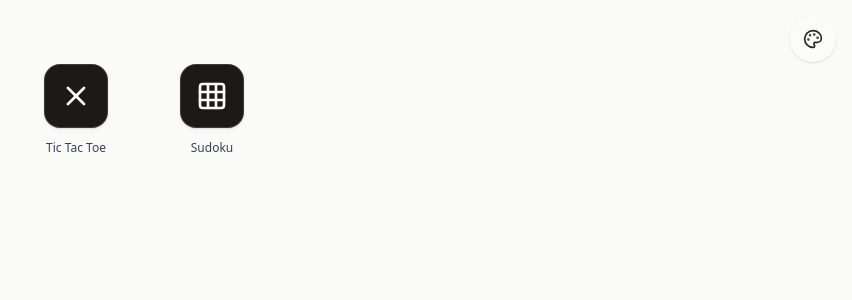
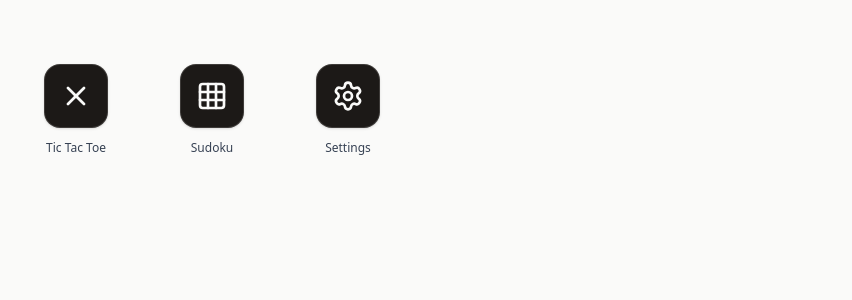
Before and after one commit to aaronang/cursor-mobile, a React (Vite) app: page / in a window 1280 px wide. Shown: the top 300 px of the page, without its empty margins (428-1280 px from the left). Built offline with nearby package versions, Linux system fonts and the light colour scheme.

Commit message:
Add Settings page for wallpaper customization
Co-authored-by: awz.ang <awz.ang@gmail.com>

```diff
--- a/src/App.tsx
+++ b/src/App.tsx
@@ -2,8 +2,9 @@ import { useState, useEffect } from "react"
 import { AppLauncher } from "./components/AppLauncher"
 import { TicTacToe } from "./components/TicTacToe"
 import { Sudoku } from "./components/Sudoku"
+import { Settings } from "./components/Settings"
 import type { Wallpaper } from "./components/WallpaperPicker"
-import { X, Grid3X3 } from "lucide-react"
+import { X, Grid3X3, Settings as SettingsIcon } from "lucide-react"
 
 export type App = {
   id: string
@@ -36,6 +37,13 @@ function App() {
       icon: <Grid3X3 className="w-8 h-8 text-stone-50" />,
       color: "bg-blue-500",
       component: Sudoku
+    },
+    {
+      id: "settings",
+      name: "Settings",
+      icon: <SettingsIcon className="w-8 h-8 text-stone-50" />,
+      color: "bg-blue-500",
+      component: () => <Settings currentWallpaper={currentWallpaper} onWallpaperChange={setCurrentWallpaper} />
     }
   ]
 
@@ -72,10 +80,6 @@ function App() {
     window.history.pushState({ app: appId }, '', newUrl)
   }
 
-  const handleWallpaperChange = (wallpaper: Wallpaper) => {
-    setCurrentWallpaper(wallpaper)
-  }
-
   if (currentApp) {
     const app = apps.find(a => a.id === currentApp)
     if (app) {
@@ -94,7 +98,6 @@ function App() {
         apps={apps}
         onAppOpen={handleAppOpen}
         currentWallpaper={currentWallpaper}
-        onWallpaperChange={handleWallpaperChange}
       />
     </div>
   )
--- a/src/components/AppLauncher.tsx
+++ b/src/components/AppLauncher.tsx
@@ -1,31 +1,15 @@
 import type { App } from "../App"
 import type { Wallpaper } from "./WallpaperPicker"
-import { Palette } from "lucide-react"
-import { useState } from "react"
-import { WallpaperPicker } from "./WallpaperPicker"
 
 interface AppLauncherProps {
   apps: App[]
   onAppOpen: (appId: string) => void
   currentWallpaper: Wallpaper
-  onWallpaperChange: (wallpaper: Wallpaper) => void
 }
 
-export function AppLauncher({ apps, onAppOpen, currentWallpaper, onWallpaperChange }: AppLauncherProps) {
-  const [isWallpaperPickerOpen, setIsWallpaperPickerOpen] = useState(false)
-
+export function AppLauncher({ apps, onAppOpen, currentWallpaper }: AppLauncherProps) {
   return (
     <div className={`min-h-screen p-4 ${currentWallpaper.className}`}>
-      {/* Wallpaper Button */}
-      <div className="absolute top-4 right-4">
-        <button
-          onClick={() => setIsWallpaperPickerOpen(true)}
-          className="p-3 rounded-full bg-white/20 backdrop-blur-sm border border-white/30 hover:bg-white/30 transition-all shadow-sm"
-        >
-          <Palette className="w-5 h-5 text-stone-800" />
-        </button>
-      </div>
-
       {/* App Grid */}
       <div className="grid grid-cols-3 gap-6 max-w-sm mx-auto pt-12">
         {apps.map((app) => (
@@ -43,14 +27,6 @@ export function AppLauncher({ apps, onAppOpen, currentWallpaper, onWallpaperChan
           </button>
         ))}
       </div>
-
-      {/* Wallpaper Picker */}
-      <WallpaperPicker
-        isOpen={isWallpaperPickerOpen}
-        onClose={() => setIsWallpaperPickerOpen(false)}
-        onWallpaperChange={onWallpaperChange}
-        currentWallpaper={currentWallpaper}
-      />
     </div>
   )
 }
--- /dev/null
+++ b/src/components/Settings.tsx
@@ -0,0 +1,138 @@
+import type { Wallpaper } from "./WallpaperPicker"
+
+interface SettingsProps {
+  currentWallpaper: Wallpaper
+  onWallpaperChange: (wallpaper: Wallpaper) => void
+}
+
+export function Settings({ currentWallpaper, onWallpaperChange }: SettingsProps) {
+  const wallpapers: Wallpaper[] = [
+    {
+      id: "stone-50",
+      name: "Light Stone",
+      className: "bg-stone-50",
+      preview: "bg-stone-50"
+    },
+    {
+      id: "stone-100",
+      name: "Warm Stone",
+      className: "bg-stone-100",
+      preview: "bg-stone-100"
+    },
+    {
+      id: "stone-200",
+      name: "Medium Stone",
+      className: "bg-stone-200",
+      preview: "bg-stone-200"
+    },
+    {
+      id: "stone-300",
+      name: "Dark Stone",
+      className: "bg-stone-300",
+      preview: "bg-stone-300"
+    },
+    {
+      id: "stone-400",
+      name: "Rich Stone",
+      className: "bg-stone-400",
+      preview: "bg-stone-400"
+    },
+    {
+      id: "stone-500",
+      name: "Deep Stone",
+      className: "bg-stone-500",
+      preview: "bg-stone-500"
+    },
+    {
+      id: "stone-600",
+      name: "Charcoal",
+      className: "bg-stone-600",
+      preview: "bg-stone-600"
+    },
+    {
+      id: "stone-700",
+      name: "Dark Charcoal",
+      className: "bg-stone-700",
+      preview: "bg-stone-700"
+    },
+    {
+      id: "stone-800",
+      name: "Deep Charcoal",
+      className: "bg-stone-800",
+      preview: "bg-stone-800"
+    },
+    {
+      id: "stone-900",
+      name: "Black Stone",
+      className: "bg-stone-900",
+      preview: "bg-stone-900"
+    }
+  ]
+
+  return (
+    <div className="min-h-screen bg-stone-50 p-4">
+      <div className="max-w-sm mx-auto">
+        {/* Header */}
+        <div className="text-center mb-8">
+          <h2 className="text-2xl font-bold text-stone-800 mb-2">Settings</h2>
+          <p className="text-stone-600">Customize your app launcher</p>
+        </div>
+
+        {/* Wallpaper Section */}
+        <div className="bg-white rounded-2xl p-6 mb-6 shadow-sm border border-stone-200">
+          <h3 className="text-lg font-semibold text-stone-800 mb-4">Wallpaper</h3>
+          <p className="text-sm text-stone-600 mb-4">Choose your preferred background color</p>
+
+          <div className="grid grid-cols-2 gap-3">
+            {wallpapers.map((wallpaper) => (
+              <button
+                key={wallpaper.id}
+                onClick={() => onWallpaperChange(wallpaper)}
+                className={`relative group rounded-lg overflow-hidden border-2 transition-all ${
+                  currentWallpaper.id === wallpaper.id
+                    ? 'border-stone-900 ring-2 ring-stone-400'
+                    : 'border-stone-200 hover:border-stone-300'
+                }`}
+              >
+                <div className={`w-full h-16 ${wallpaper.preview} flex items-center justify-center`}>
+                  <span className={`text-sm font-medium ${
+                    ['stone-50', 'stone-100', 'stone-200', 'stone-300'].includes(wallpaper.id)
+                      ? 'text-stone-800'
+                      : 'text-stone-100'
+                  }`}>
+                    {wallpaper.name}
+                  </span>
+                </div>
+                {currentWallpaper.id === wallpaper.id && (
+                  <div className="absolute top-2 right-2 w-4 h-4 bg-stone-900 rounded-full flex items-center justify-center">
+                    <div className="w-2 h-2 bg-white rounded-full"></div>
+                  </div>
+                )}
+              </button>
+            ))}
+          </div>
+        </div>
+
+        {/* Current Selection Display */}
+        <div className="bg-white rounded-2xl p-6 shadow-sm border border-stone-200">
+          <h3 className="text-lg font-semibold text-stone-800 mb-4">Current Theme</h3>
+          <div className={`w-full h-20 ${currentWallpaper.preview} rounded-lg flex items-center justify-center border border-stone-200`}>
+            <span className={`text-lg font-medium ${
+              ['stone-50', 'stone-100', 'stone-200', 'stone-300'].includes(currentWallpaper.id)
+                ? 'text-stone-800'
+                : 'text-stone-100'
+            }`}>
+              {currentWallpaper.name}
+            </span>
+          </div>
+        </div>
+
+        {/* Instructions */}
+        <div className="mt-8 text-center text-stone-600 text-sm">
+          <p className="mb-2">Settings will be saved automatically</p>
+          <p>Changes apply immediately to your app launcher</p>
+        </div>
+      </div>
+    </div>
+  )
+}
```
